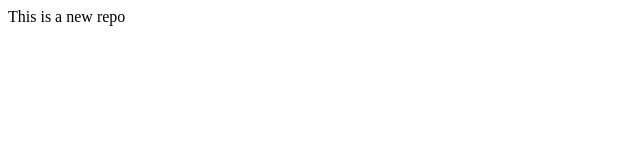
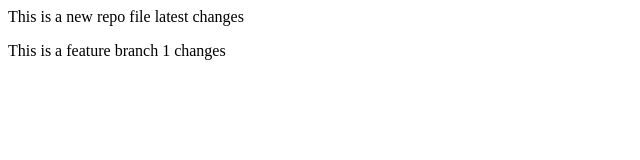
Before and after one commit to Panchappa90/LocalRepo, a plain HTML site: page index.html in a window 1280 px wide. Shown: the whole page, without its empty margins (0-640 px from the left). Drawn offline with Linux system fonts and the light colour scheme.

Commit message:
changes in feature1 branch

```diff
--- a/index.html
+++ b/index.html
@@ -1 +1,2 @@
-<p>This is a new repo</p>
+<p>This is a new repo file latest changes</p>
+<P>This is a feature branch 1 changes</P>
```
